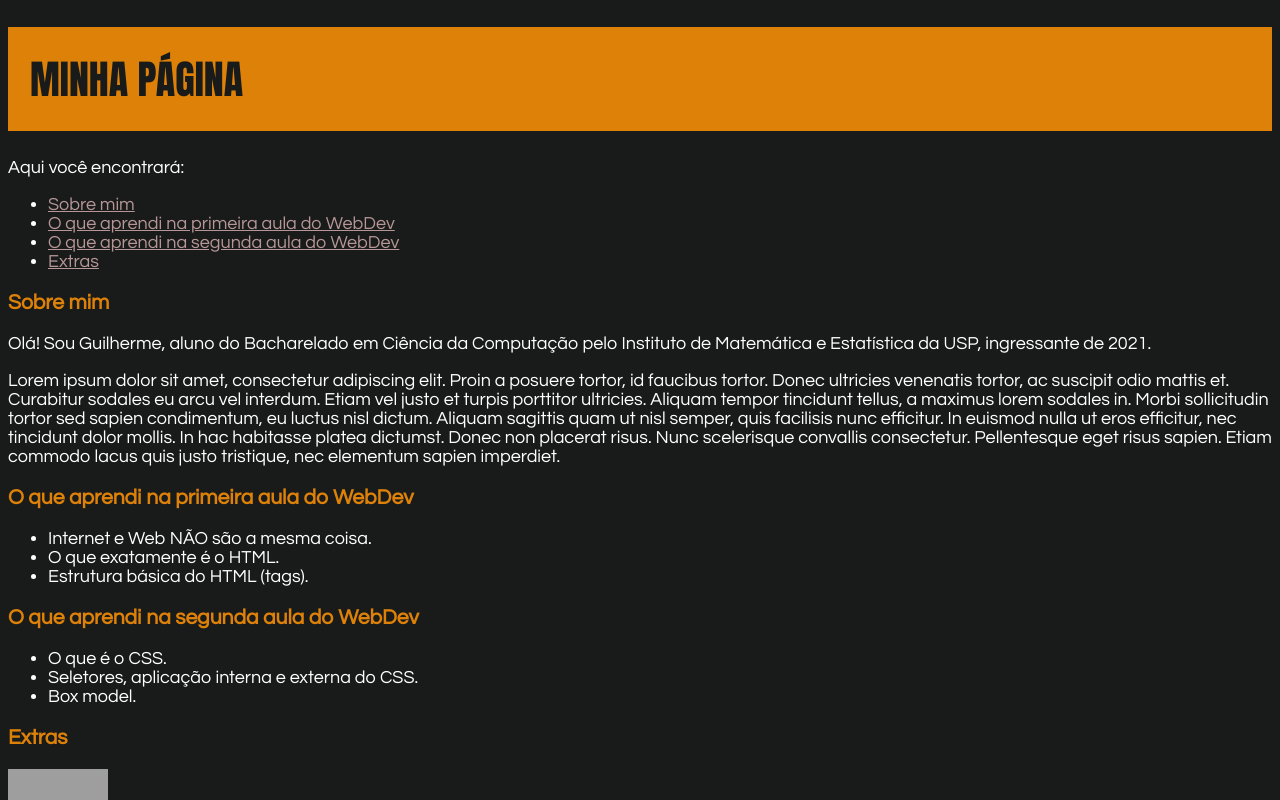
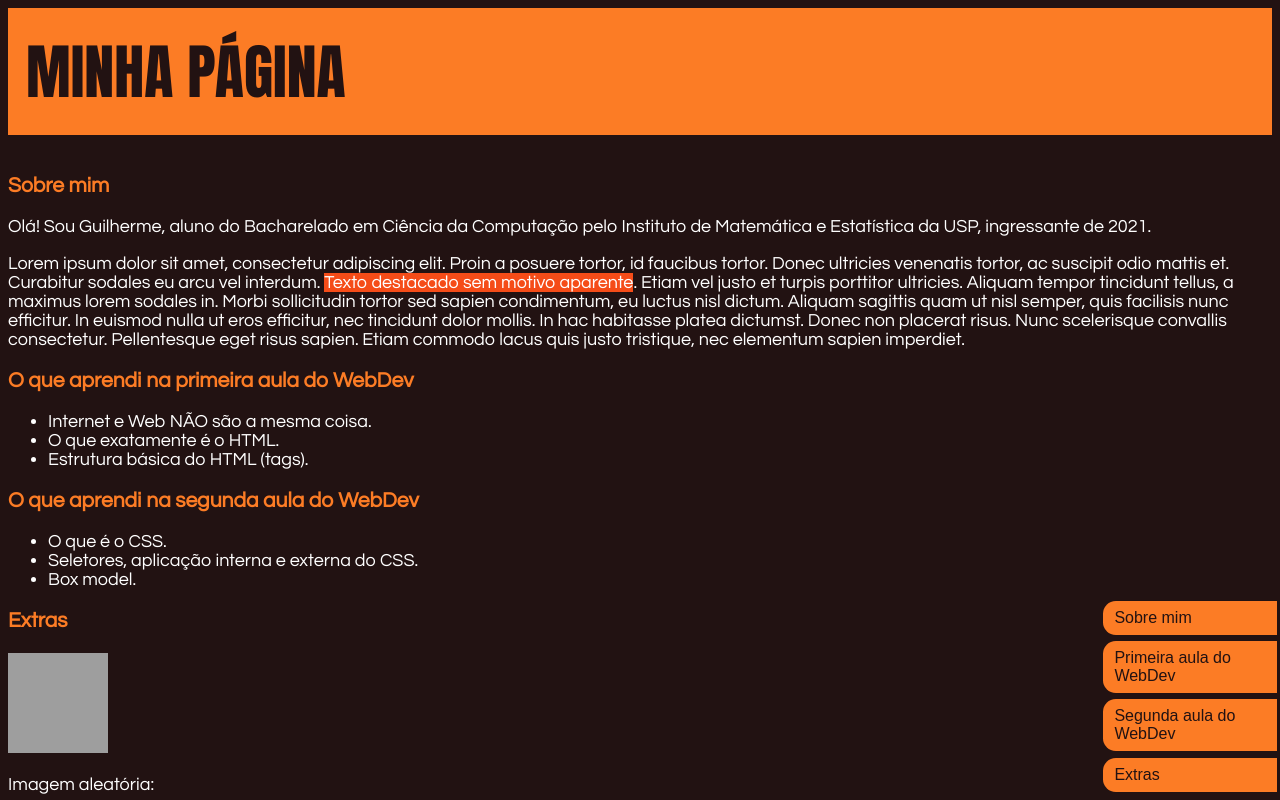
Before and after one commit to Guilhermev25/webdev, a plain HTML site: page index.html in a window 1280 px wide. Shown: the top 800 px of the page. Drawn offline with Linux system fonts and the light colour scheme; grey boxes are pictures that could not be loaded.

Commit message:
Tarefa semana 3

```diff
--- a/index.html
+++ b/index.html
@@ -5,29 +5,36 @@
         <link rel="stylesheet" href="style.css">
     </head>
     <body>
+        <header>
+            <div class="sections">
+                <button onclick="location.href='#sobre'" type="button">
+                    Sobre mim
+                </button>
+                <button onclick="location.href='#aula1'" type="button">
+                    Primeira aula do WebDev
+                </button>
+                <button onclick="location.href='#aula2'" type="button">
+                    Segunda aula do WebDev
+                </button>
+                <button onclick="location.href='#extras'" type="button">
+                    Extras
+                </button>
+            </div>
+        </header>
+
         <h1>MINHA PÁGINA</h1>
-    <p>Aqui você encontrará:</p>
-    <ul>
-        <li>
-            <a href="#sobre">Sobre mim</a>
-        </li>
-        <li>
-            <a href="#aula1">O que aprendi na primeira aula do WebDev</a>
-        </li>
-        <li>
-            <a href="#aula2">O que aprendi na segunda aula do WebDev</a>
-        </li>
-        <li>
-            <a href="#extras">Extras</a>
-        </li>
-    </ul>
+
         <h3 id="sobre">Sobre mim</h3>
-    <p>Olá! Sou Guilherme, aluno do Bacharelado em Ciência da Computação pelo
-    Instituto de Matemática e Estatística da USP, ingressante de 2021.</p>
-    <p>Lorem ipsum dolor sit amet, consectetur adipiscing elit. Proin a
+        <p>
+            Olá! Sou Guilherme, aluno do Bacharelado em Ciência da Computação pelo
+            Instituto de Matemática e Estatística da USP, ingressante de 2021.
+        </p>
+        <p>
+            Lorem ipsum dolor sit amet, consectetur adipiscing elit. Proin a
             posuere tortor, id faucibus tortor. Donec ultricies venenatis
             tortor, ac suscipit odio mattis et. Curabitur sodales eu arcu vel
-        interdum. Etiam vel justo et turpis porttitor ultricies. Aliquam
+            interdum. <span>Texto destacado sem motivo aparente</span>.
+            Etiam vel justo et turpis porttitor ultricies. Aliquam
             tempor tincidunt tellus, a maximus lorem sodales in. Morbi
             sollicitudin tortor sed sapien condimentum, eu luctus nisl dictum.
             Aliquam sagittis quam ut nisl semper, quis facilisis nunc
@@ -35,7 +42,8 @@
             mollis. In hac habitasse platea dictumst. Donec non placerat risus.
             Nunc scelerisque convallis consectetur. Pellentesque eget risus
             sapien. Etiam commodo lacus quis justo tristique, nec elementum
-        sapien imperdiet. </p>
+            sapien imperdiet.
+        </p>
 
         <h3 id="aula1">O que aprendi na primeira aula do WebDev</h3>
         <ul>
@@ -68,11 +76,17 @@
             <img src="https://go.weave.works/rs/249-YDT-025/images/github_icon_white.png"
             width="100" height="100">
         </a>
-    <p id="powered">Powered by</p>
+        <p>Imagem aleatória: </p>
+        <img src="https://previews.123rf.com/images/sorapop/sorapop1802/sorapop180200072/95248242-man-and-gun-hacking-laptop-computer-isolated-on-white-background.jpg"
+            width="356" height="263">
+
+        <div id="powered">
+            <p>Powered by &nbsp</p>
             <a href="https://codelab.ime.usp.br/#/" target="_blank">
             <img src="https://bcc.ime.usp.br/semana-old/2018//images/patrocinio/codelab.png"
-        width="144" height="34">
+             width="72" height="17">
             </a>
-    <img src="">
+
+        </div>
     </body>
 </html>
--- a/style.css
+++ b/style.css
@@ -1,26 +1,68 @@
 body {
     font-family:"Century Gothic", sans-serif;
     font-size: 18px;
-    background-color: #191b1b;
+    background-color: #221212;
     color: white;
 }
 
 h1 {
     font-family: Impact, sans serif;
-    font-size: 40px;
-    background-color: rgb(221, 129, 9);
-    color: #191b1b;
-    padding: 0.75ex;
+    font-size: 60px;
+    background-color: #fc7c25;
+    color: #221212;
+    padding: 0.3em;
+    margin-top: 0px;
+    margin-left: 0px;
+    margin-right: 0px;
+    border: none;
 }
 
 h3 {
-    color:rgb(221, 129, 9);
+    color:#fc7c25;
+    scroll-margin-top: 1em;
 }
 
 a {
     color: rgb(182, 150, 150);
 }
 
+span {
+    background-color: rgb(245, 76, 24);
+}
+
+.sections {
+    position: fixed;
+    bottom: 5px;
+    right: 0px;
+    display: flex;
+    flex-direction: column;
+    align-items: stretch;
+    justify-content: space-evenly;
+    width: 10em;
+}
+
+button {
+    transition-duration: 0.4s;
+    background-color: #fc7c25;
+    color: #221212;
+    border-radius: 0.8em 0em 0em 0.8em;
+    border: #221212;
+    margin: 0.2em 0.2em;
+    padding: 0.5em 0.7em;
+    text-align: left;
+    font-size: 16px;
+}
+
+button:hover {
+    background-color: rgb(250, 69, 14);
+    color: #221212;
+    margin-left: -1em;
+  }
+
 #powered {
-    margin-top: 25ex;
+    display: flex;
+    flex-direction: row;
+    align-items: center;
+    justify-content: center;
+    font-size: 12px;
 }
```
Lines whose indentation alone changed are shown as unchanged.
